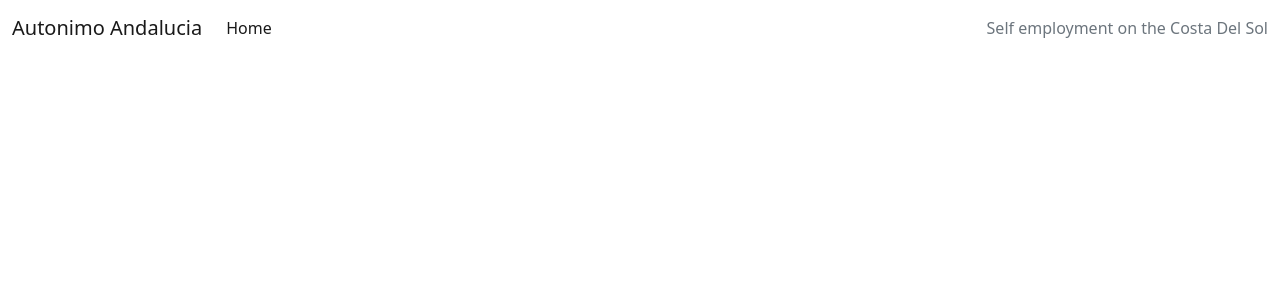
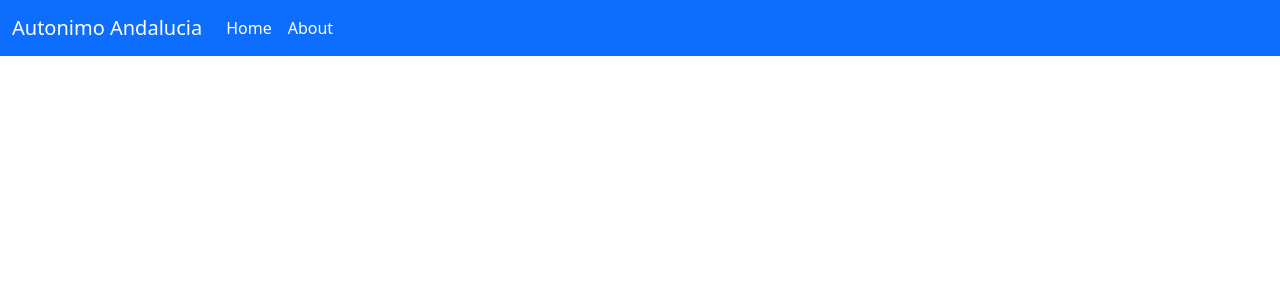
Before and after one commit to coatespeter/autonimo-blog-pp4, a Django app: page / in a window 1280 px wide. Shown: the top 300 px of the page. Run offline with Django 4.2, Linux system fonts and the light colour scheme; data that the repository does not hold is empty.

Commit message:
update base.html

```diff
--- a/templates/base.html
+++ b/templates/base.html
@@ -24,30 +24,26 @@
 <body class="d-flex flex-column h-100 main-bg">
 
     <!-- Navigation -->
-    <nav class="navbar navbar-expand-lg navbar-light bg-white">
-    <div class="container-fluid">
-        <a class="navbar-brand" href="{% url 'home' %}">
-            <span class="brand">Autonimo Andalucia</span>
-
-        </a>
-        <button class="navbar-toggler" type="button" data-bs-toggle="collapse" data-bs-target="#navbarText"
-            aria-controls="navbarText" aria-expanded="false" aria-label="Toggle navigation">
+    <nav class="navbar navbar-expand-lg bg-primary" data-bs-theme="dark">
+        <div class="container-fluid">
+            <span class="navbar-brand text-white">Autonimo Andalucia</span>
+            <button class="navbar-toggler" type="button" data-bs-toggle="collapse" data-bs-target="#navbarColor01" aria-controls="navbarColor01" aria-expanded="false" aria-label="Toggle navigation">
             <span class="navbar-toggler-icon"></span>
-        </button>
-        <div class="collapse navbar-collapse" id="navbarText">
-            <ul class="navbar-nav me-auto mb-2 mb-lg-0">
+            </button>
+            <div class="collapse navbar-collapse" id="navbarColor01">
+            <ul class="navbar-nav me-auto">
                 <li class="nav-item">
-                    <a class="nav-link {% if request.path == home_url %}active{% endif %}" aria-current="page"
-                        href="#">Home</a>
-                    </li>
-
-                </ul>
-                <span class="navbar-text text-muted">
-                    Self employment on the Costa Del Sol
-                </span>
+                <a class="nav-link active text-white" href="#">Home
+                    <span class="visually-hidden">(current)</span>
+                </a>
+                </li>
+                <li class="nav-item">
+                <a class="nav-link text-white" href="#">About</a>
+                </li>
+            </ul>
             </div>
         </div>
-    </nav>
+        </nav>
 
     <main class="flex-shrink-0 main-bg">
 
```
